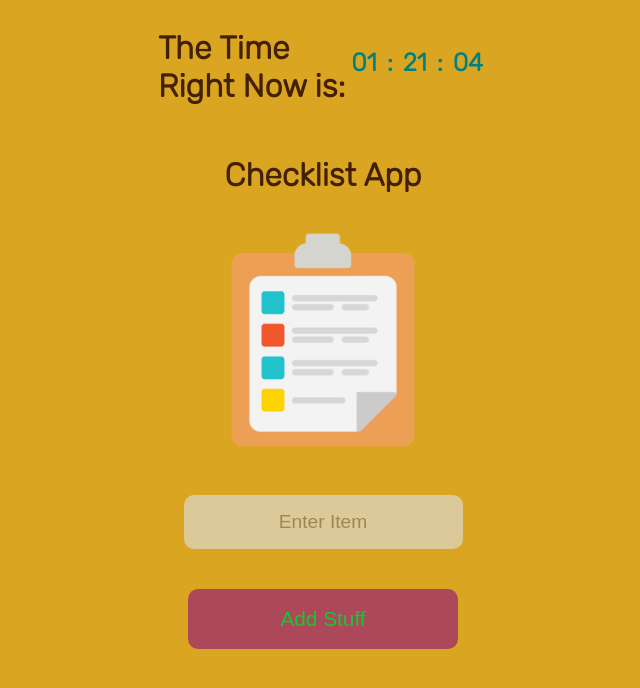
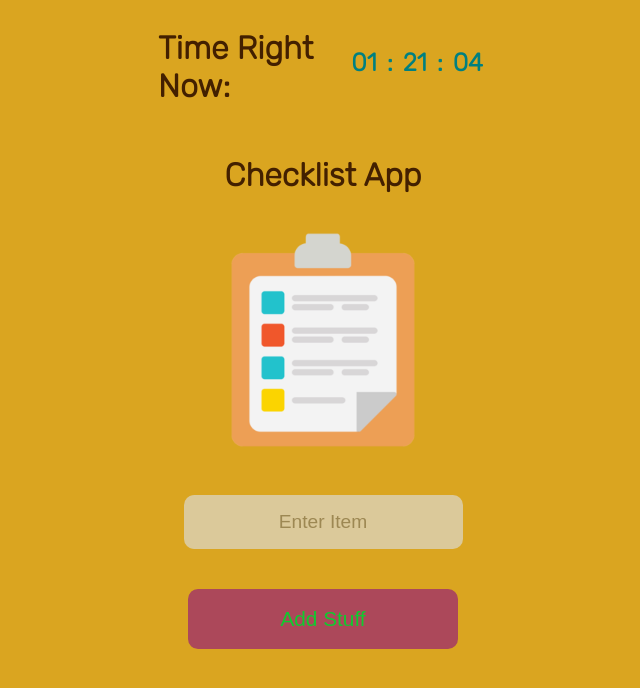
Before and after one commit to skitts4code/ShoppingApp, a plain HTML site: page index.html in a window 1280 px wide. Shown: the whole page, without its empty margins (317-957 px from the left). Drawn offline with Linux system fonts and the light colour scheme; no server answers.

Commit message:
minor change

```diff
--- a/index.html
+++ b/index.html
@@ -32,7 +32,7 @@
     <div id="container">
       <div id="mainContent">
         <div class="clock">
-          <h1>The Time Right Now is:</h1>
+          <h1>Time Right Now:</h1>
           <span id="hrs">00</span>
           <span>:</span>
           <span id="min">00</span>
```
